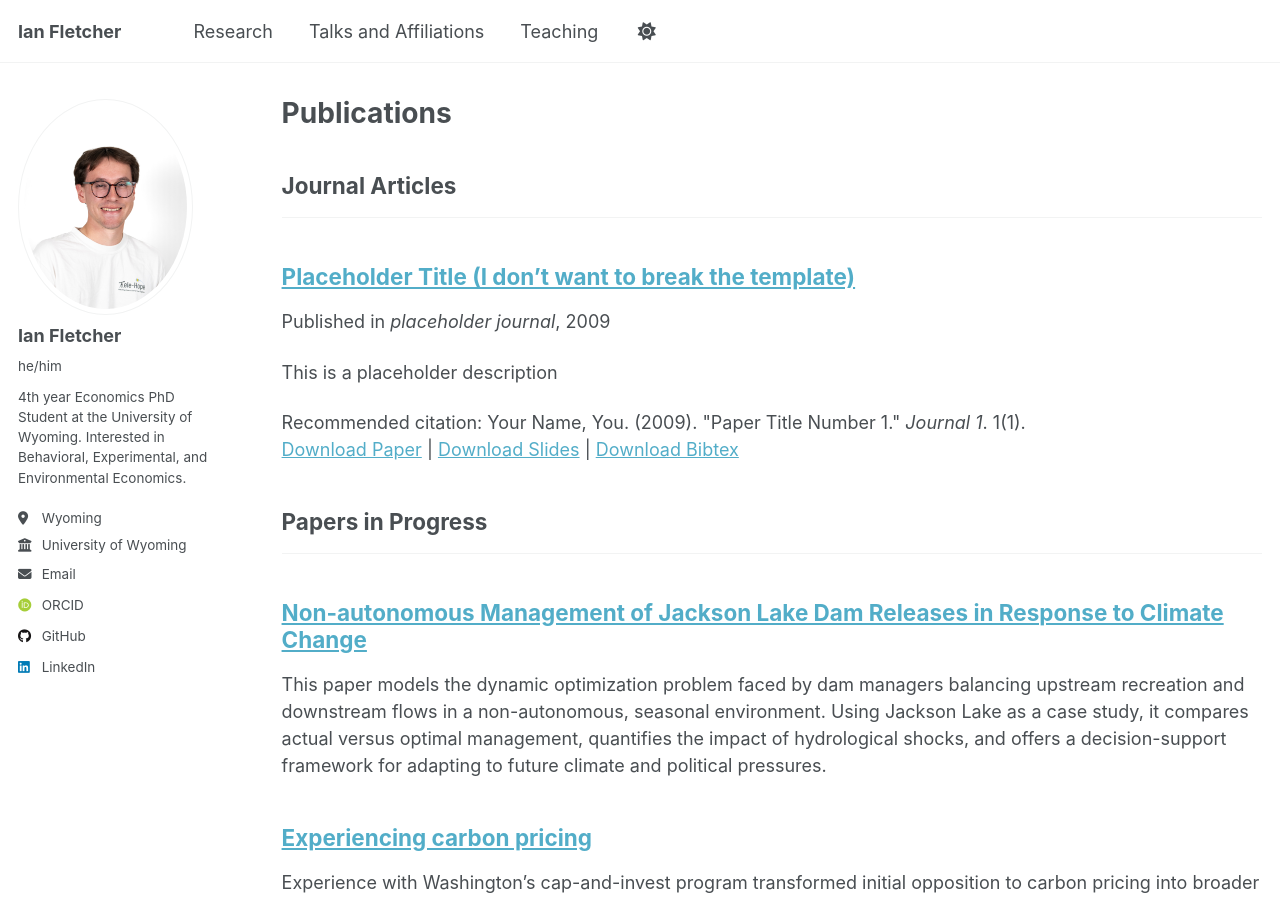
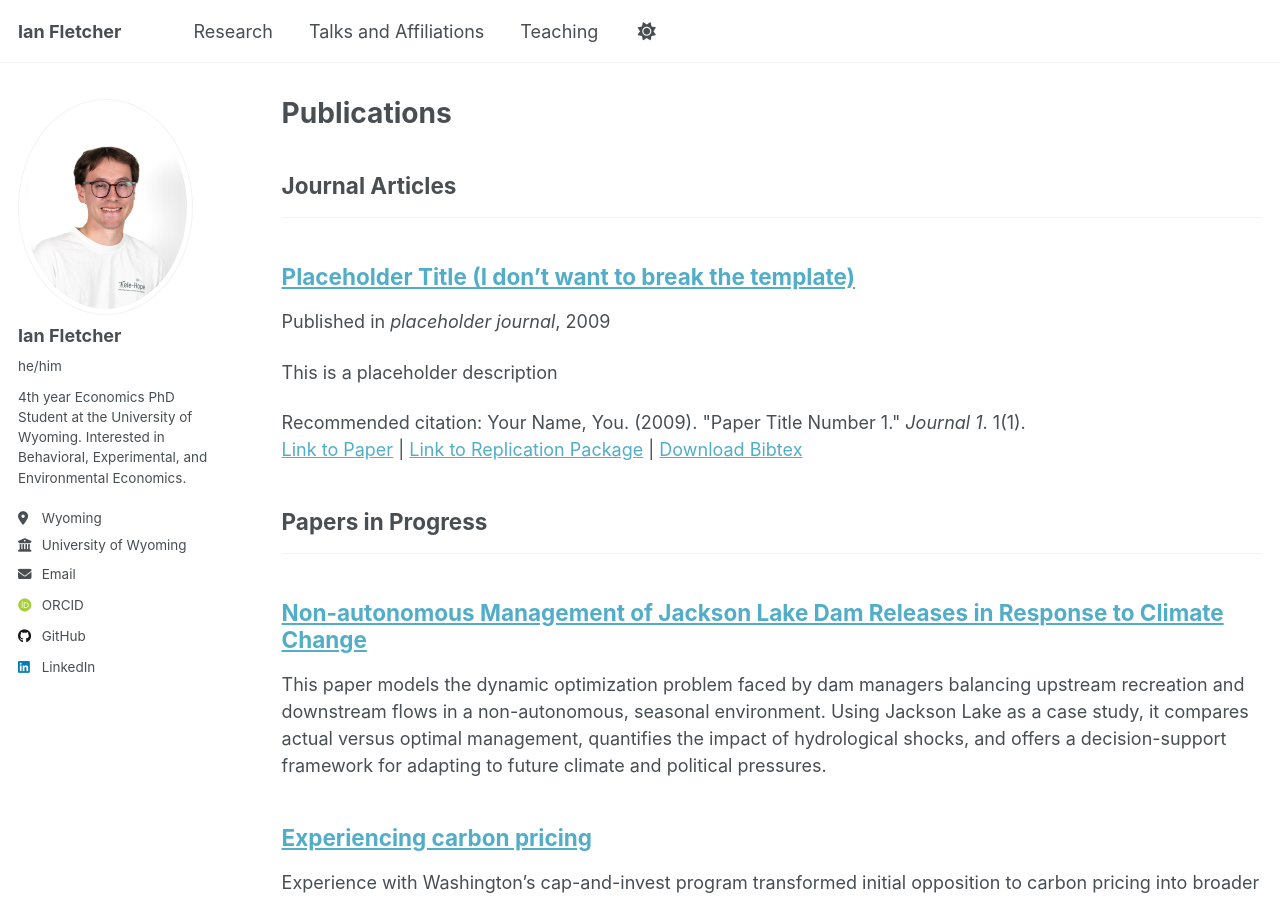
Before and after one commit to fletcherian/fletcherian.github.io, a Jekyll site: the page built from _pages/publications.html, in a window 1280 px wide and 900 px high. Built offline with Jekyll 4.4.1, drawn with Linux system fonts in a browser that asks for light colours; some web fonts are replaced; a script that is not in the unit is left out; part of the change alters nothing that is shown.

Commit message:
Update archive-single.html

```diff
--- a/_includes/archive-single.html
+++ b/_includes/archive-single.html
@@ -78,32 +78,70 @@
     <p class="archive__item-excerpt" itemprop="description"><p>{{ post.excerpt | markdownify | remove: '<p>' | remove: '</p>' }}<strong><a href="{{ base_path }}{{ post.url }}" rel="permalink"> Read more</a></strong></p></p>
     {% endif %}
 
+  {%- comment -%}
+  Set link labels. For publications in the "manuscripts" category:
+  - Paper  -> "Link to Paper"
+  - Slides -> "Link to Replication Package"
+  - BibTeX -> keep "Download Bibtex"
+  {%- endcomment -%}
+  {% assign paper_label = 'Download Paper' %}
+  {% assign slides_label = 'Download Slides' %}
+  {% assign bib_label   = 'Download Bibtex' %}
+
+  {% if post.collection == 'publications' and post.category == 'manuscripts' %}
+    {% assign paper_label = 'Link to Paper' %}
+    {% assign slides_label = 'Link to Replication Package' %}
+  {% endif %}
+
   {% if post.citation and post.paperurl and post.slidesurl and post.bibtexurl %}
-      <p>Recommended citation: {{ post.citation }}<br /><a href="{{ post.paperurl }}">Download Paper</a> | <a href="{{ post.slidesurl }}">Download Slides</a> | <a href="{{ post.bibtexurl }}">Download Bibtex</a></p>
+    <p>Recommended citation: {{ post.citation }}<br />
+      <a href="{{ post.paperurl }}">{{ paper_label }}</a> |
+      <a href="{{ post.slidesurl }}">{{ slides_label }}</a> |
+      <a href="{{ post.bibtexurl }}">{{ bib_label }}</a>
+    </p>
   {% elsif post.citation and post.paperurl and post.slidesurl %}
-      <p>Recommended citation: {{ post.citation }}<br /><a href="{{ post.paperurl }}">Download Paper</a> | <a href="{{ post.slidesurl }}">Download Slides</a></p>
+    <p>Recommended citation: {{ post.citation }}<br />
+      <a href="{{ post.paperurl }}">{{ paper_label }}</a> |
+      <a href="{{ post.slidesurl }}">{{ slides_label }}</a>
+    </p>
   {% elsif post.citation and post.paperurl and post.bibtexurl %}
-      <p>Recommended citation: {{ post.citation }}<br /><a href="{{ post.paperurl }}">Download Paper</a> | <a href="{{ post.bibtexurl }}">Download Bibtex</a></p>
+    <p>Recommended citation: {{ post.citation }}<br />
+      <a href="{{ post.paperurl }}">{{ paper_label }}</a> |
+      <a href="{{ post.bibtexurl }}">{{ bib_label }}</a>
+    </p>
   {% elsif post.citation and post.paperurl %}
-      <p>Recommended citation: {{ post.citation }}<br /><a href="{{ post.paperurl }}">Download Paper</a></p>
+    <p>Recommended citation: {{ post.citation }}<br />
+      <a href="{{ post.paperurl }}">{{ paper_label }}</a>
+    </p>
   {% elsif post.citation and post.slidesurl and post.bibtexurl %}
-      <p>Recommended citation: {{ post.citation }}<br /><a href="{{ post.slidesurl }}">Download Slides</a> | <a href="{{ post.bibtexurl}}">Download Bibtex</a></p>
+    <p>Recommended citation: {{ post.citation }}<br />
+      <a href="{{ post.slidesurl }}">{{ slides_label }}</a> |
+      <a href="{{ post.bibtexurl }}">{{ bib_label }}</a>
+    </p>
   {% elsif post.citation and post.slidesurl %}
-      <p>Recommended citation: {{ post.citation }}<br /><a href="{{ post.slidesurl }}">Download Slides</a></p>
+    <p>Recommended citation: {{ post.citation }}<br />
+      <a href="{{ post.slidesurl }}">{{ slides_label }}</a>
+    </p>
   {% elsif post.citation and post.bibtexurl %}
-      <p>Recommended citation: {{ post.citation }}<br /><a href="{{ post.bibtexurl }}">Download Bibtex</a></p>
-    {% elsif post.citation %}
-      <p>Recommended citation: {{ post.citation }}</p>
+    <p>Recommended citation: {{ post.citation }}<br />
+      <a href="{{ post.bibtexurl }}">{{ bib_label }}</a>
+    </p>
   {% elsif post.paperurl and post.bibtexurl %}
-      <p><a href=" {{ post.paperurl }} ">Download Paper</a> | <a href="{{ post.bibtexurl }}">Download Bibtex</a></p>
+    <p>
+      <a href="{{ post.paperurl }}">{{ paper_label }}</a> |
+      <a href="{{ post.bibtexurl }}">{{ bib_label }}</a>
+    </p>
   {% elsif post.paperurl %}
-      <p><a href=" {{ post.paperurl }} ">Download Paper</a></p>
+    <p><a href="{{ post.paperurl }}">{{ paper_label }}</a></p>
   {% elsif post.slidesurl and post.bibtexurl %}
-      <p><a href="{{ post.slidesurl }}">Download Slides</a> | <a href="{{ post.bibtexurl }}">Download Bibtex</a></p>
+    <p>
+      <a href="{{ post.slidesurl }}">{{ slides_label }}</a> |
+      <a href="{{ post.bibtexurl }}">{{ bib_label }}</a>
+    </p>
   {% elsif post.slidesurl %}
-      <p><a href="{{ post.slidesurl }}">Download Slides</a></p>
+    <p><a href="{{ post.slidesurl }}">{{ slides_label }}</a></p>
   {% elsif post.bibtexurl %}
-      <p><a href="{{ post.bibtexurl }}">Download Bibtex</a></p>
+    <p><a href="{{ post.bibtexurl }}">{{ bib_label }}</a></p>
   {% endif %}
 
   </article>
```
Lines whose indentation alone changed are shown as unchanged.
